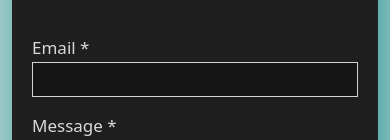
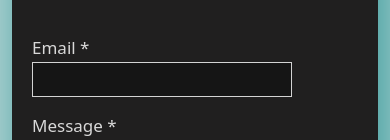
Before and after one commit to jatin-karla11/Worth-It, a React (Create React App) app: page / in a window 390 px wide. Shown: the part 1445-1585 px from the top of the page. Built offline with nearby package versions, Linux system fonts and the light colour scheme; no server answers; a web font is replaced by a local one.

Commit message:
second commit

```diff
--- a/src/Login.css
+++ b/src/Login.css
@@ -22,9 +22,12 @@
 #hide1{
     display:none;
 }
+input{
+    font-size: 20px;
+}
 @media screen and (max-width:768px) and (orientation:portrait){
-    .input{
+    input{
         max-width: 260px;
-        font-size: 16px !important;
+        font-size: 20px !important;
     }
 }
```
Also changed, not shown: src/Login.js (line endings or trailing spaces).
